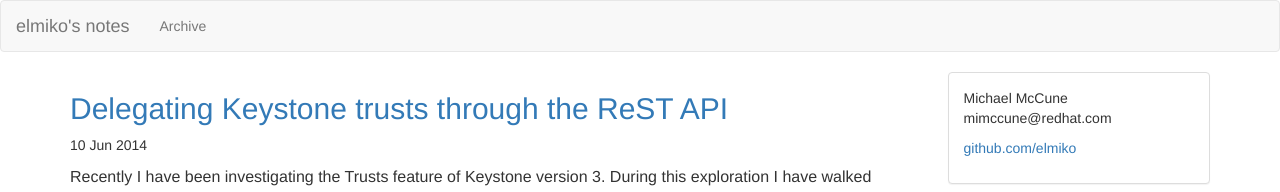
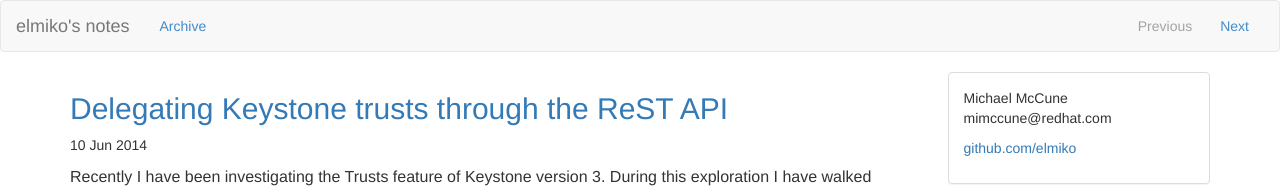
Before and after one commit to elmiko/elmiko.github.io, a Jekyll site: the page built from index.html, in a window 1280 px wide. Shown: the top 192 px of the page. Built offline with Jekyll 4.4.1, drawn with Linux system fonts in a browser that asks for light colours; nearby versions of some CDN libraries; Markdown is read by kramdown in place of the engine named in the settings; the list of posts is cut into pages by our own code.

Commit message:
adding single post pagination to index
added next and previous buttons

```diff
--- a/_config.yml
+++ b/_config.yml
@@ -1,4 +1,4 @@
 name: elmiko's notes
 markdown: redcarpet
 pygments: true
-paginate: 3
+paginate: 1
--- a/_layouts/default.html
+++ b/_layouts/default.html
@@ -30,8 +30,29 @@
     </div>
     <div class="collapse navbar-collapse" id="bs-navbar-collapse">
       <ul class="nav navbar-nav">
-        <li><a href="/archive.html">Archive</a></li>
+        <li><a class="navbar-link" href="/archive.html">Archive</a></li>
       </ul>
+      {% if paginator %}
+      <ul class="nav navbar-nav navbar-right">
+        {% if paginator.previous_page %}
+        {% if paginator.previous_page == 1 %}
+        <li><a href="/"
+             class="navbar-link">Previous</a></li>
+        {% else %}
+        <li><a href="/page{{ paginator.previous_page }}"
+             class="navbar-link">Previous</a></li>
+        {% endif %}
+        {% else %}
+        <li><button class="btn btn-link navbar-btn" disabled="disabled">Previous</button></li>
+        {% endif %}
+        {% if paginator.next_page %}
+        <li><a href="/page{{ paginator.next_page }}"
+             class="navbar-link">Next</a></li>
+        {% else %}
+        <li><button class="btn btn-link navbar-btn" disabled="disabled">Next</button></li>
+        {% endif %}
+      </ul>
+      {% endif %}
     </div>
   </div>
 </nav>
--- a/css/custom.css
+++ b/css/custom.css
@@ -12,3 +12,7 @@ pre {
     background-color: #f8f8f8;
     border-top: 1px solid #e7e7e7;
 }
+
+.navbar-nav > li > a.navbar-link {
+    color: #428bca;
+}
--- a/index.html
+++ b/index.html
@@ -3,10 +3,10 @@ layout: default
 title: elmiko's notes
 ---
 
-{% assign post = site.posts[0] %}
-<h2><a href="{{ post.url }}">{{ post.title }}</a></h2>
-<p class="meta">{{ post.date | date_to_string }}</p>
-
+{% for ppost in paginator.posts %}
+<h2><a href="{{ ppost.url }}">{{ ppost.title }}</a></h2>
+<p class="meta">{{ ppost.date | date_to_string }}</p>
 <div class="post">
-{{ post.content }}
+{{ ppost.content }}
 </div>
+{% endfor %}
```
